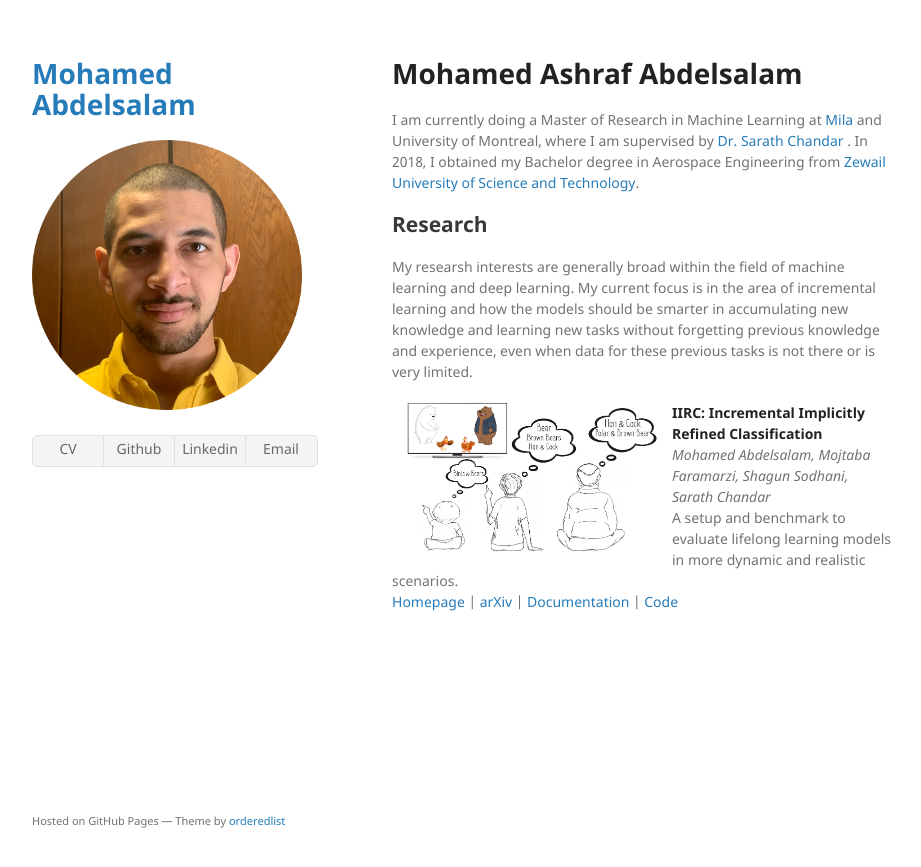
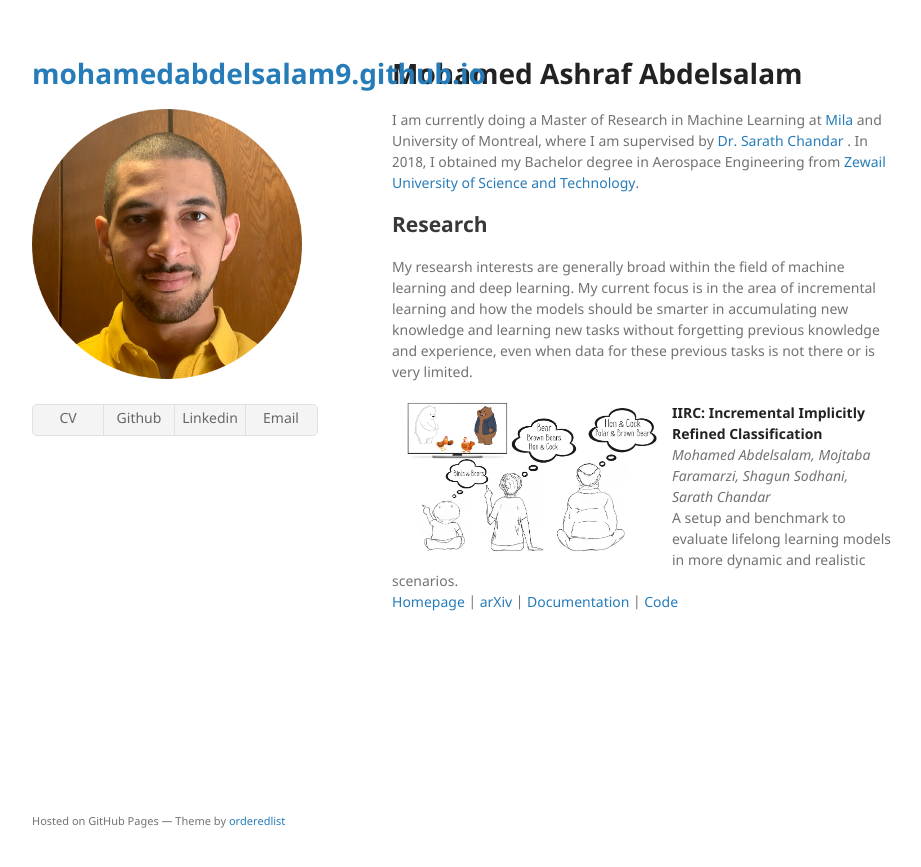
Before and after one commit to MohamedAbdelsalam9/mohamedabdelsalam9.github.io, a Jekyll site: the page built from index.md, in a window 1280 px wide. Shown: the top 867 px of the page, without its empty margins (178-1099 px from the left). Built offline with Jekyll 4.4.1, drawn with Linux system fonts in a browser that asks for light colours; the repository's description, which GitHub fills in, is left out; our own code applies the rules of GitHub Pages for plain Markdown files.

Commit message:
Update _config.yml

```diff
--- a/_config.yml
+++ b/_config.yml
@@ -1,4 +1,4 @@
-title: "Mohamed Abdelsalam"
+title: ""
 logo: /images/profile.png
 description:
 show_downloads: True
```
